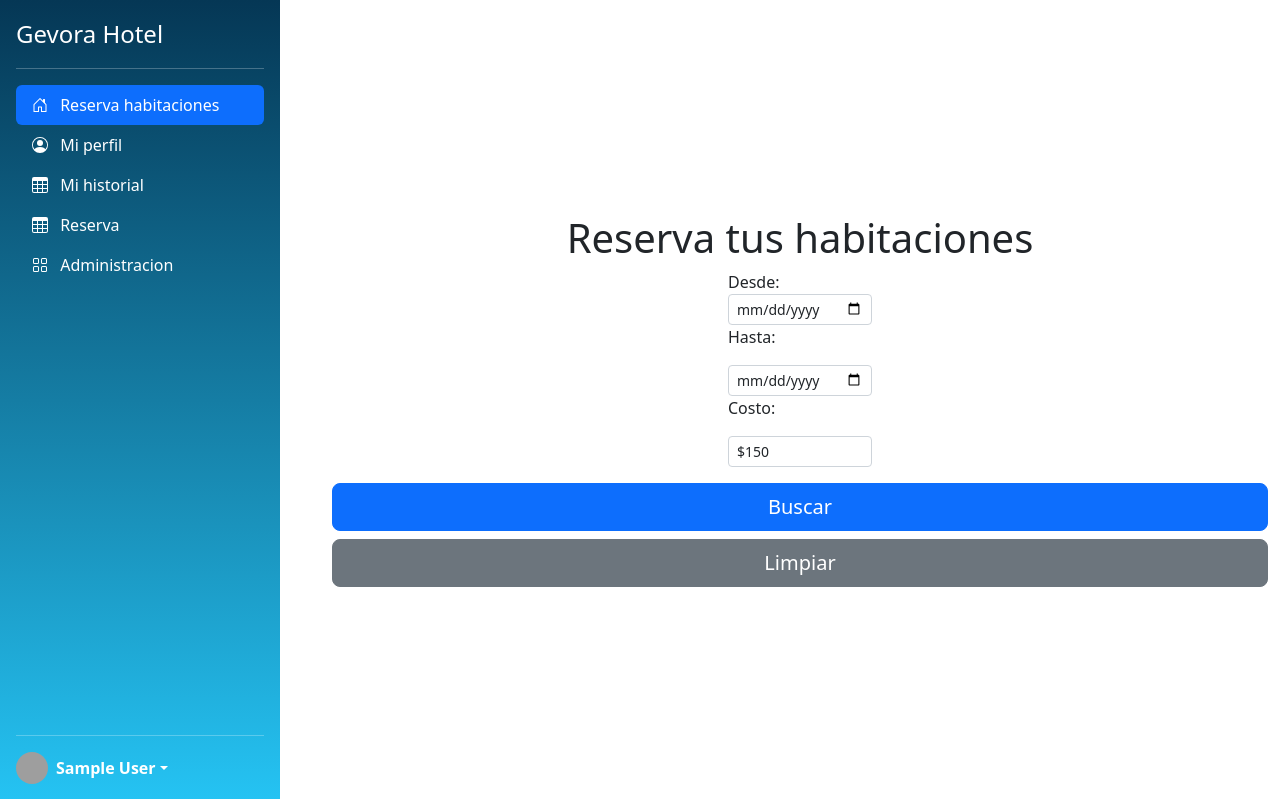
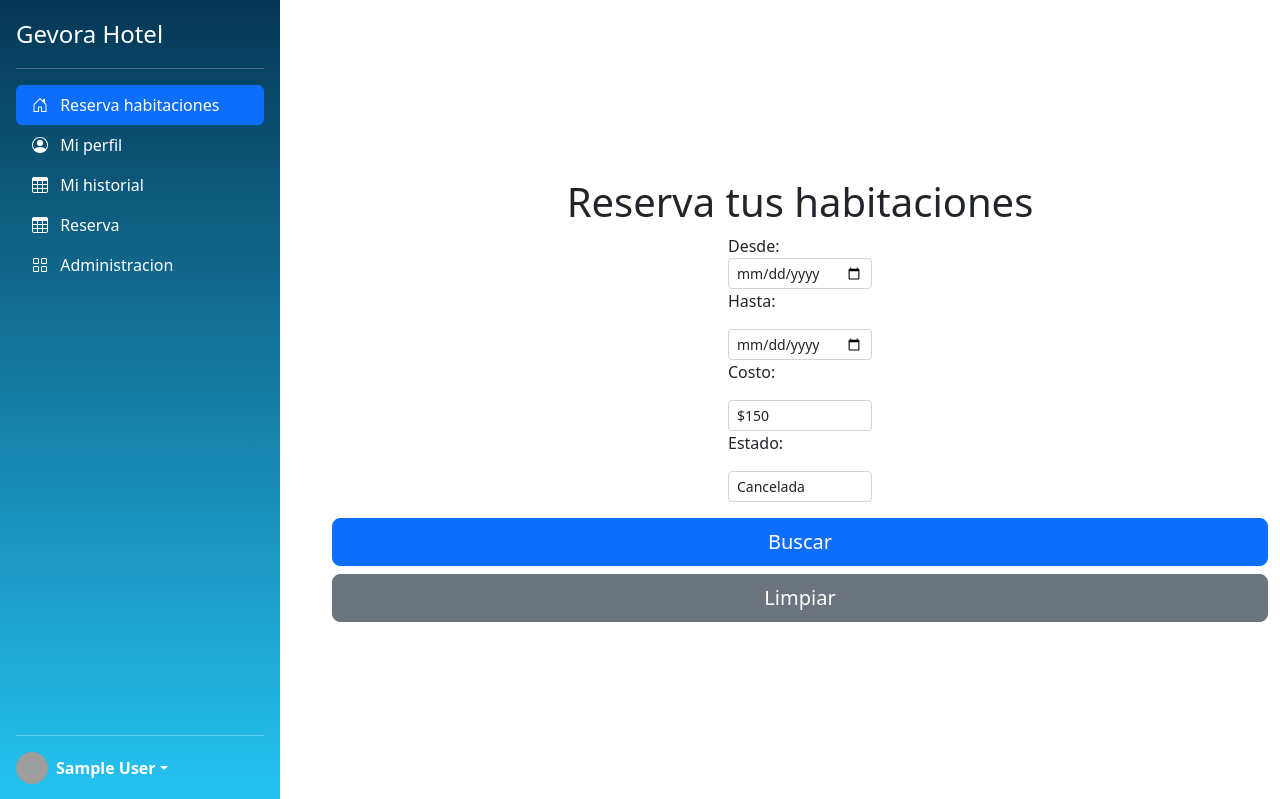
Before and after one commit to johnger13b/HotelApp, a Flask app: page /Reservas in a window 1280 px wide. Shown: the top 799 px of the page. Run offline with Flask 2, Linux system fonts and the light colour scheme; some libraries are stand-ins or nearby versions; grey boxes are pictures that could not be loaded.

Commit message:
Going on. Preliminary to Changes

```diff
--- a/forms.py
+++ b/forms.py
@@ -42,6 +42,7 @@ class Usuarios(Form):
     signup = SubmitField('Registrar')
 
 class Usuarios(Form):
-    costo = SelectField('Sexo:', choices=[('$150', '$150')], validators=[DataRequired()])
+    costo = SelectField('Costo:', choices=[('$150', '$150')], validators=[DataRequired()])
+    estado = SelectField('Estado:', choices=[('Cancelada', 'Cancelada'), ('Activada', 'Activada'), ('Finalizada', 'Finalizada')], validators=[DataRequired()])
     birddate = DateField('FechadeNacimiento:', validators=[DataRequired()])
-    signup = SubmitField('Registrar')
+    signup = SubmitField('Hacer')
--- a/templates/Reservas.html
+++ b/templates/Reservas.html
@@ -35,6 +35,10 @@
             {{ render_simple_field(form.costo, class='form-control form-control-sm') }}
             <!-- <input name="Hasta" type="date" class="form-control-sm"> -->
         </label>
+        <label for="Estado">Estado:
+            {{ render_simple_field(form.estado, class='form-control form-control-sm') }}
+            <!-- <input name="Hasta" type="date" class="form-control-sm"> -->
+        </label>
       </div>
       <div class="container d-flex flex-column justify-content-center">
         <button type="button" class="btn btn-primary btn-lg btn-block">Buscar</button>
```
